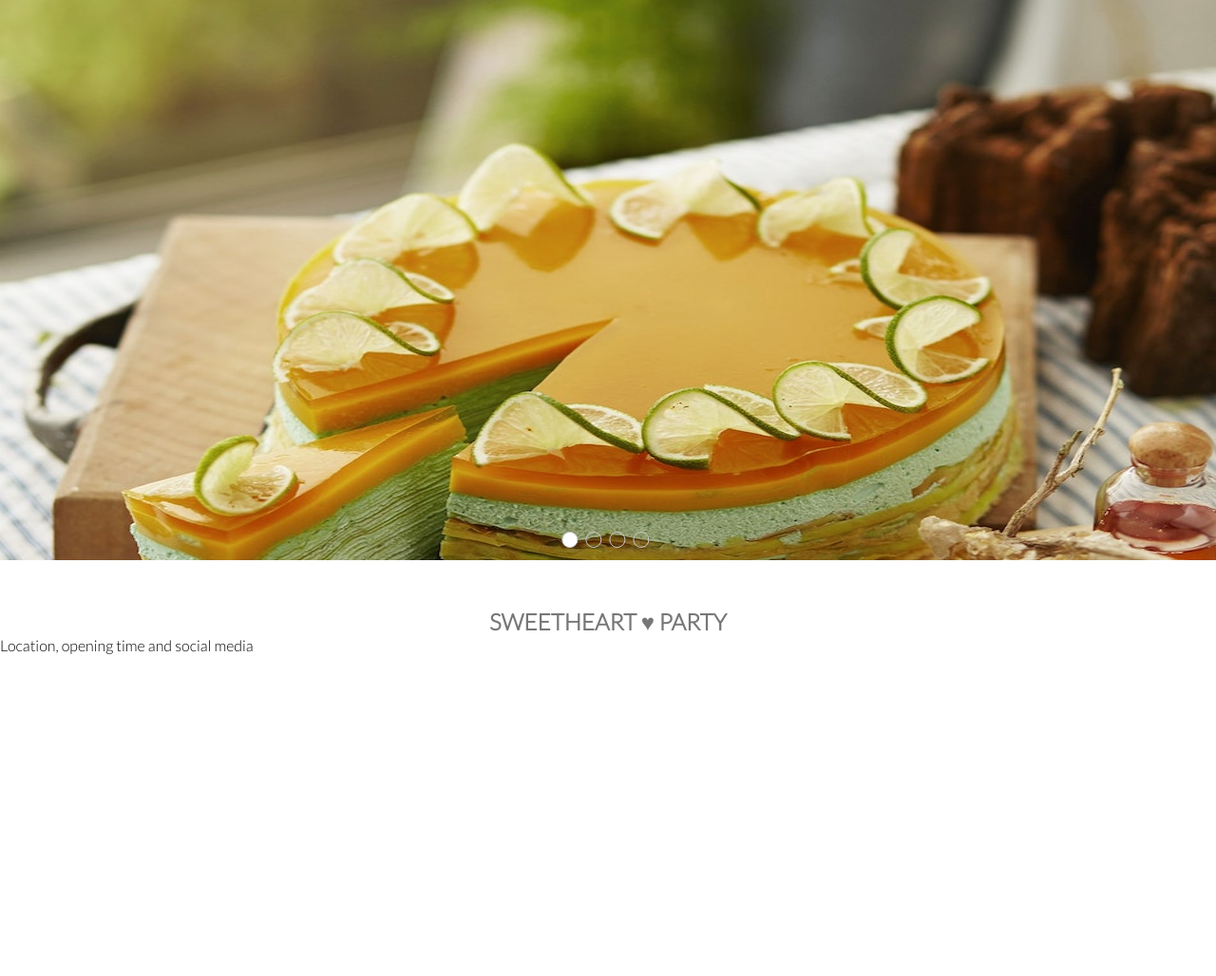
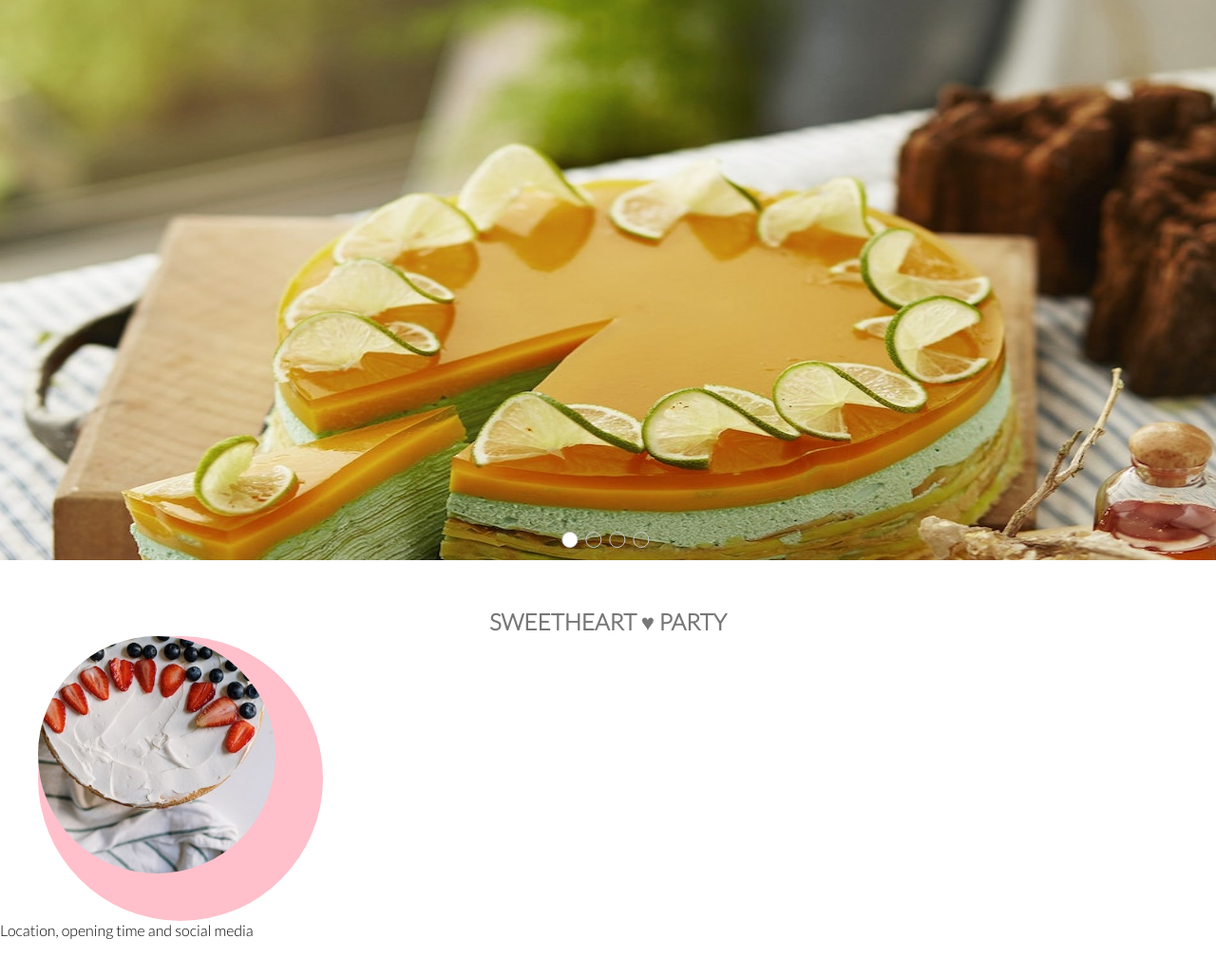
Before and after one commit to Code-Institute-Submissions/mabin9527-Bakery-Store, a plain HTML site: page index.html in a window 1280 px wide. Shown: the part 60-1088 px from the top of the page at 95% size. Drawn offline with Linux system fonts and the light colour scheme.

Commit message:
Add dashboard images and shape it into circle container

```diff
--- a/assets/css/style.css
+++ b/assets/css/style.css
@@ -148,3 +148,14 @@ input[type=radio]:nth-child(4):checked~div.img>ul>li:not(:nth-child(4)){
     font-weight: 700;
     color: #777;
 }
+.circle {
+    width: 300px;
+    height: 300px;
+    border-radius: 100%;
+    background-color: pink;
+}
+.circle img {
+    width: 250px;
+    height: 250px;
+    border-radius: 100%;
+}
--- a/index.html
+++ b/index.html
@@ -64,6 +64,11 @@
 
     <section class="dashboard w">
         <h2>SWEETHEART ♥ PARTY</h2>
+        <div class="news">
+            <div class="circle">
+                <img src="assets/images/dashboard1.jpg" alt="Fruit Cake">
+            </div>
+        </div>
     </section>
     <footer>Location, opening time and social media </footer>
 </body>
```
Also changed, not shown: assets/images/dashboard1.jpg (added).
